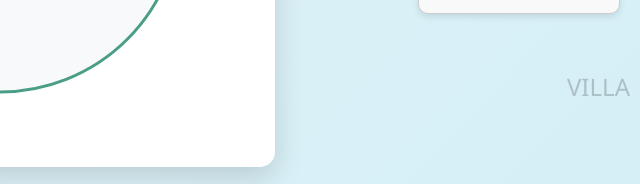
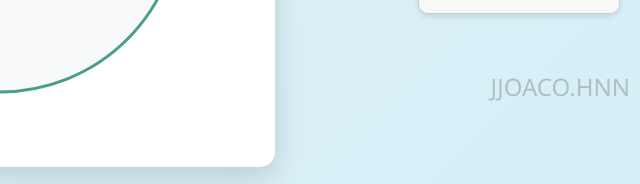
Before and after one commit to jjoacohnn/Sorteo-Maestro, a plain HTML site: page frontend/index.html in a window 1280 px wide. Shown: the part 687-871 px from the top of the page, 640-1280 px from the left. Drawn offline with Linux system fonts and the light colour scheme.

Commit message:
Tus cambios

```diff
--- a/frontend/index.html
+++ b/frontend/index.html
@@ -55,7 +55,7 @@
   </div>
 
   <audio id="musica" src="musica.mp3" preload="auto"></audio>
-  <div class="marca-agua">VILLA</div>
+  <div class="marca-agua">JJOACO.HNN</div>
 
   <script src="script.js"></script>
   <script>
```
